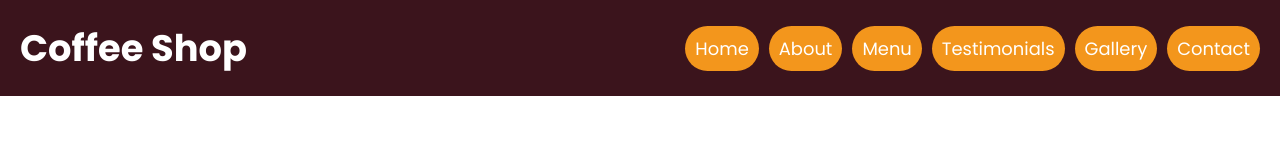
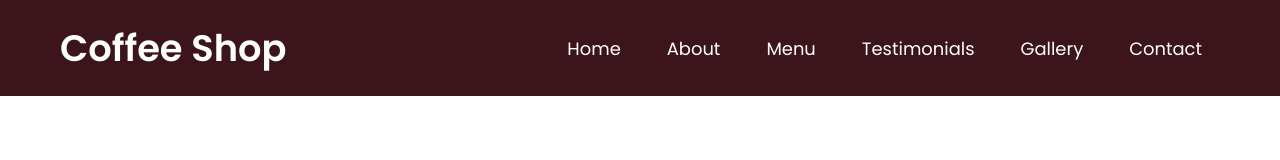
Before and after one commit to Rayomego12/coffee-shop, a plain HTML site: page index.html in a window 1280 px wide. Drawn offline with Linux system fonts and the light colour scheme; a web font is replaced by a local one.

```diff
--- a/index.html
+++ b/index.html
@@ -8,7 +8,7 @@
 </head>
 <body>
 <header>
-    <nav class="navbar">
+    <nav class="navbar section-content">
         <a href="#" class="nav-logo">
             <h2 class="logo-text">Coffee Shop</h2>
         </a>
--- a/style.css
+++ b/style.css
@@ -53,6 +53,17 @@
     border: none;
     cursor: pointer;
 }
+
+img {
+    display: block;
+    width: 100%;
+}
+
+.section-content {
+    max-width: var(--site-max-width);
+    margin: 0 auto;
+    padding: 0 20px;
+}
 header {
     background:var(--primary-color);
 }
@@ -67,7 +78,7 @@
 .navbar .nav-logo .logo-text {
     color: var(--white-color);
     font-size: var(--font-size-xxl);
-    font-weight: var(--font-weight-bold);
+    font-weight: var(--font-weight-semibold);
 }
 
 .navbar .nav-menu {
@@ -76,9 +87,15 @@
 }
 
 .navbar .nav-menu .nav-link {
-    padding: 10px 10px;
-    background: var(--secondary-color);
+    padding: 10px 18px;
     font-size: var(--font-size-m);
     color: var(--white-color);
     border-radius: var(--border-radius-m);
+    transition: 0.5s  ease-in-out;
 }
+
+.navbar .nav-menu .nav-link:hover {
+    background: var(--secondary-color);
+    color: var(--primary-color);
+
+}
```
